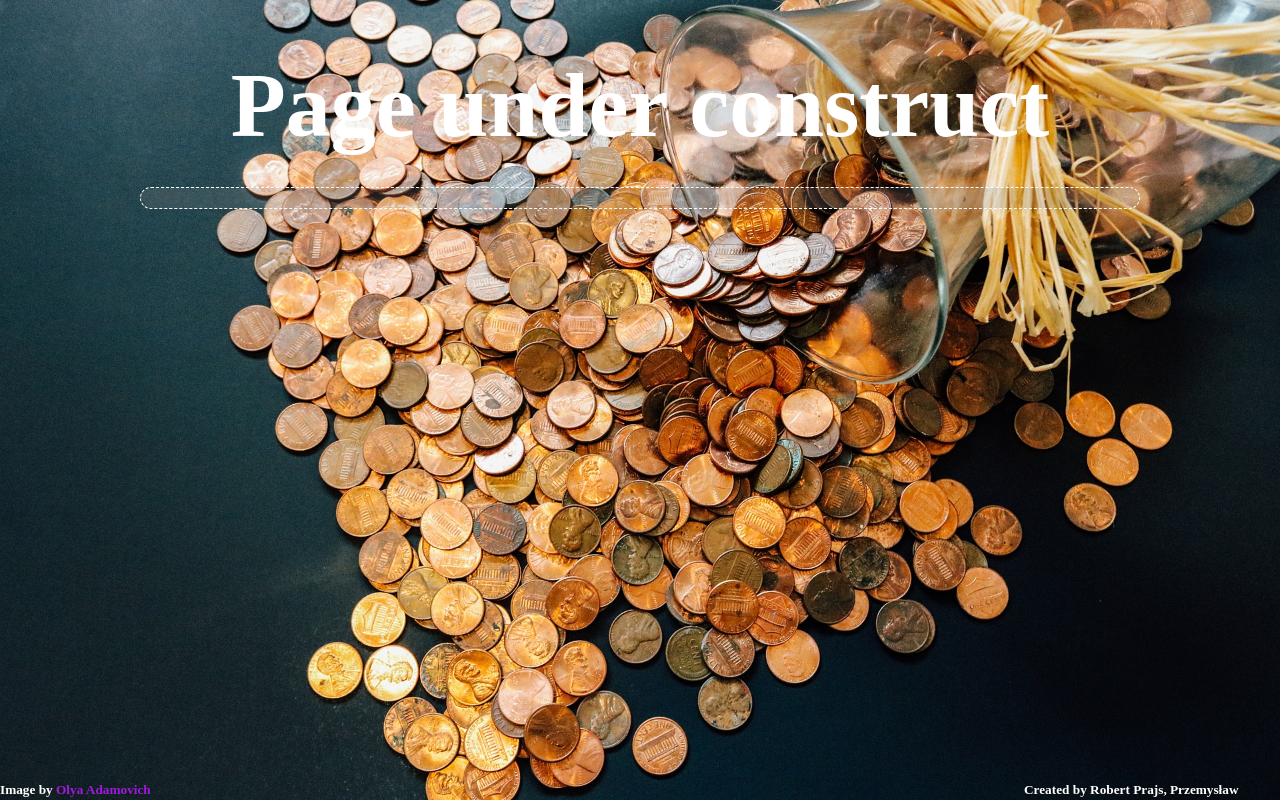
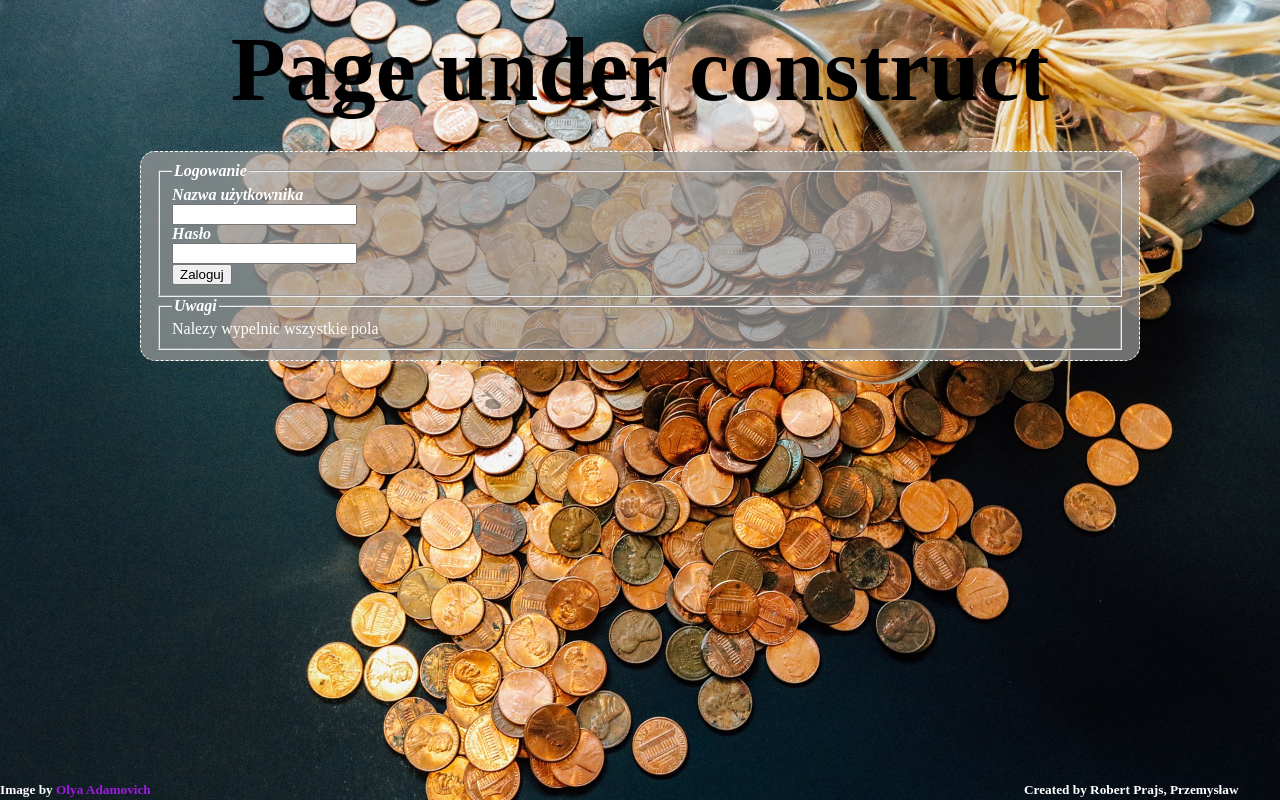
Before and after one commit to prajs1/wsb_sem5_pog_project, a PHP site: page / in a window 1280 px wide. Run offline with PHP 8.4, Linux system fonts and the light colour scheme; data that the repository does not hold is empty.

Commit message:
added login function

```diff
--- a/admin/classes/Template.php
+++ b/admin/classes/Template.php
@@ -17,10 +17,13 @@
 
     public function Get($key)
     {
-      if(isset($this->data[$key]))
-        return $this->data[$key];
-        //TODO: sprawdzić działanie thow new exception
-    //  throw new Exception('In template ' . $this->filename . ' key ' . $key . ' is not set');
+      try {
+        if(isset($this->data[$key]))
+          return $this->data[$key];
+        throw new Exception();
+      } catch (\Exception $e) {
+        echo "Coś poszło nie tak przy tworzeniu klucza $key";
+      }
     }
 
     public function ToString() {
--- /dev/null
+++ b/admin/functions/checkCredentials.php
@@ -0,0 +1,17 @@
+<?php
+  function checkCredentials($l,$h)
+  {
+    $query_login = "SELECT * FROM users WHERE login = '".$l."' && password = '".$h."'";
+    $result_login = mysql_query($query_login) or die("query_login nie działa");
+
+    if(!$result_login)
+      return false;
+
+    $num_rows = mysql_num_rows($wynik);
+
+    if ($num_rows == 1)
+      return true;
+
+    return false;
+  }
+?>
--- a/admin/functions/menu.php
+++ b/admin/functions/menu.php
@@ -5,11 +5,11 @@
 
     $query_menu = "SELECT * FROM menu";
 
-    $wynik_menu = $mysqli->query($query_menu) or die("Zapytanie query_menu nie działa");
+    $result_menu = $mysqli->query($query_menu) or die("Zapytanie query_menu nie działa");
 
-    if ($wynik_menu->num_rows)
+    if ($result_menu->num_rows)
     {
-      while ($a = $wynik_menu->fetch_assoc())
+      while ($a = $result_menu->fetch_assoc())
       {
         if($a['active'] == 'y'){
           $menu .= "<li><a href=\"page=".$a['link']."\">".$a['name']."</a></li>";
--- /dev/null
+++ b/admin/scripts/main.js
@@ -0,0 +1,17 @@
+function changeStyle(width) {
+  width = parseInt(width);
+  if (width < 701) {
+    $("#size-stylesheet").attr("href", "./css/narrow.css");
+  } else if (width < 1000) {
+    $("#size-stylesheet").attr("href", "./css/medium.css");
+  } else {
+     $("#size-stylesheet").attr("href", "./css/main.css");
+  }
+}
+
+$(function() {
+  changeStyle($(this).width());
+  $(window).resize(function() {
+    changeStyle($(this).width());
+  });
+});
--- a/code/body.php
+++ b/code/body.php
@@ -1,6 +1,6 @@
 <div class="frame">
   <div class="header">
-    <?php echo $this->Get("header"); ?>
+    <?php if (isset($_SESSION['logged'])) echo $this->Get("header"); ?>
   </div>
 </br>
   <div class="under_construct">Page under construct</div>
--- /dev/null
+++ b/code/pages/login.php
@@ -0,0 +1,44 @@
+<?php
+  	$login_frame = '
+  	<form method="POST">
+  	<fieldset id="log"><legend><b><i>Logowanie</i></b></legend>
+  	<b><i>Nazwa użytkownika</i></b> <br><input type="text" id="pole" name="login"><br>
+  	<b><i>Hasło</i></b> <br><input type="password" id="pole" name="pass"><br>
+  	<input type="submit" id="button" value="Zaloguj">
+  	</fieldset>
+  	</form>
+  	';
+
+  	if( !empty($_POST["login"]))
+  	{
+  		$login = $_POST['login'];
+  		$haslo = $_POST['pass'];
+
+  		if(checkCredentials($login, $haslo))
+  		{
+  				if(checkPermissions($login, $haslo))
+  				{
+  					$_SESSION['zalogowany'] = 2;
+  					$_SESSION['log'] = $login;
+  				}
+  				else
+  				{
+  					$_SESSION['zalogowany'] = 1;
+  					$_SESSION['log'] = $login;
+  				}
+
+  				echo "<fieldset id=\"l\"><legend><b><i>Uwagi</i></b></legend>Zalogowano pomyslnie</fieldset>";
+  				#echo "<meta http-equiv=\"refresh\" content=\"1; url='../menu.php'\">";
+  		}
+  		else
+  		{
+  			echo $login_frame;
+  			echo "<fieldset id=\"l\"><legend><b><i>Uwagi</i></b></legend>Podany login lub haslo sa nieprawidlowe</fieldset>";
+  		}
+  	}
+  	else
+  	{
+  		echo $login_frame;
+  		echo "<fieldset id=\"l\"><legend><b><i>Uwagi</i></b></legend>Nalezy wypelnic wszystkie pola</fieldset>";
+  	}
+?>
--- a/css/main.css
+++ b/css/main.css
@@ -17,6 +17,7 @@ body{
   font-size: 90px;
   text-align: center;
   font-weight: bold;
+  color:rgb(0, 0, 0);
 }
 
 .frame{
@@ -54,7 +55,7 @@ body{
   border-style: dashed;
   border-width: 1px;
   margin: 30px 0px 30px 0px;
-  background-color: rgb(140, 140, 140, .2);
+  background-color: rgb(157, 157, 156, .7);
 }
 
 #menu{
@@ -77,7 +78,7 @@ body{
   float:left;
   width: 138px;
   border-width: 0px 0px 2px 1px;
-  border-style: solid;
+  border-style: dotted;
   border-left-style: dotted;
   background-color: rgb(157, 157, 156, .7);
 }
@@ -90,7 +91,7 @@ body{
 #ol > li:first-child {
   margin-left:0;
   border-left-width: 2px;
-  border-left-style: solid;
+  border-left-style: dotted;
 }
 
 #ol > li:last-child {
@@ -109,6 +110,7 @@ body{
   color: white;
 }
 
+/* Odkomentować w przypadku dodania podmenu
 #ol > li > ul {
   list-style-type:none;
   padding:0;
@@ -130,3 +132,4 @@ body{
 #ol > li > ul > li:last-child > a {
   border-bottom:1px solid #FFF;
 }
+*/
--- a/index.php
+++ b/index.php
@@ -1,7 +1,10 @@
 <?php
+  session_start();
+
   include_once './admin/classes/Template.php';
   include_once './admin/classes/pageTemplate.php';
   include_once './admin/functions/menu.php';
+  include_once './admin/functions/checkCredentials.php';
 
   $mysqli = new mysqli("localhost", "studia_user", "\$tud1@", "studia");
   if ($mysqli->connect_errno) {
@@ -10,11 +13,24 @@
 
   $html = new Template("./code/html.php");
 
-  $html->Set("head","<title>Budżet domowy</title><meta charset=\"UTF-8\"/><meta name=\"description\" content=\"Domowy budzet\"><meta name=\"keywords\" content=\"HTML,CSS,JavaScript,PHP,MySQL\"><meta name=\"author\" content=\"Robert Prajs, Mateusz Przybylski, Przemysaw Przybyła\"><link rel=\"stylesheet\" type=\"text/css\" href=\"./css/main.css?\">");
+  $html->Set("head","<title>Budżet domowy</title><meta charset=\"UTF-8\"/><meta name=\"description\" content=\"Domowy budzet\"><meta name=\"keywords\" content=\"HTML,CSS,JavaScript,PHP,MySQL\"><meta name=\"author\" content=\"Robert Prajs, Mateusz Przybylski, Przemysaw Przybyła\"><link id=\"size-stylesheet\" rel=\"stylesheet\" type=\"text/css\" href=\"./css/main.css?\"><script src=\"https://ajax.googleapis.com/ajax/libs/jquery/3.5.1/jquery.min.js\"></script><script src=\"./admin/scripts/main.js\"></script>");
 
   $body = new Template("./code/body.php");
 
-  $body->Set("header", menu($mysqli));
+  if(isset($_SESSION['logged']))
+  {
+    $body->Set("header", menu($mysqli));
+
+    /*$user_set = "Witaj ".$_SESSION['username']." | <a href=\"index.php?akcja=wyloguj\">Wyloguj</a>"; //TODO: zrobić akcję wylogowania
+
+    $body->Set("content", "Test");*/
+  } else {
+    #$body->Set("header", "");
+
+    $login = new pageTemplate('login');
+    $body->Set("content", $login->ToString());
+  }
+
 
   $body->Set("footer", "<h5 id=\"footer2\">Image by <a href=\"https://pixabay.com/users/olichel-529835/?utm_source=link-attribution&amp;utm_medium=referral&amp;utm_campaign=image&amp;utm_content=912719\">Olya Adamovich</a> from <a href=\"https://pixabay.com/?utm_source=link-attribution&amp;utm_medium=referral&amp;utm_campaign=image&amp;utm_content=912719\">Pixabay</a></h5><h5 id=\"footer1\">Created by Robert Prajs, Przemysław Przybyła, Mateusz Przybylski</h5>");
 
```
Also changed, not shown: admin/functions/checkPermissions.php (added, +19 -0 lines), code/pages/settings.php (added).
